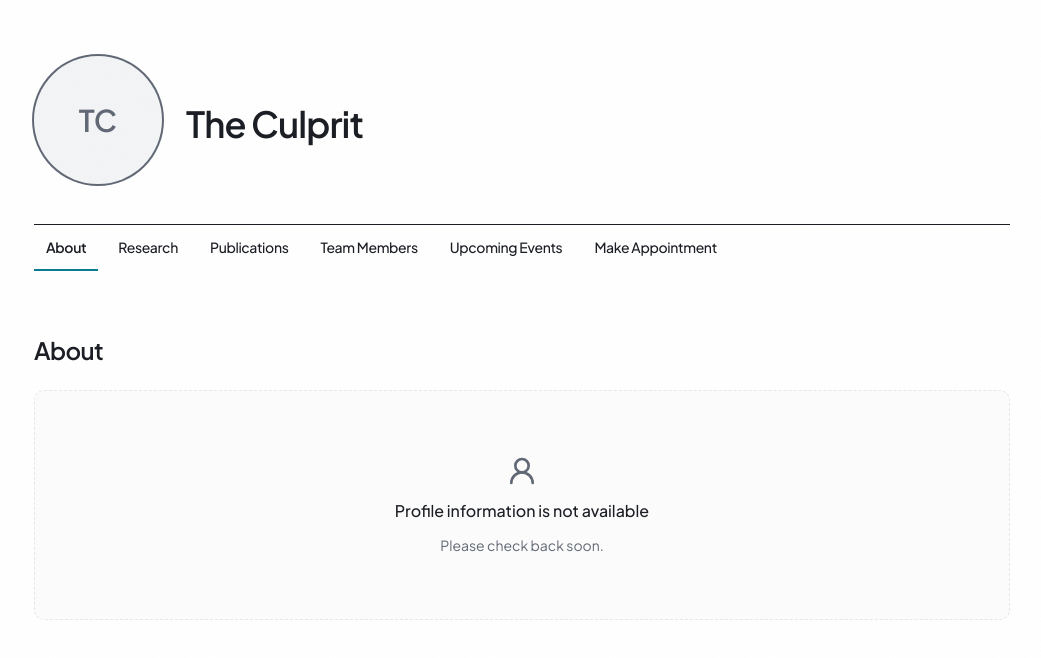
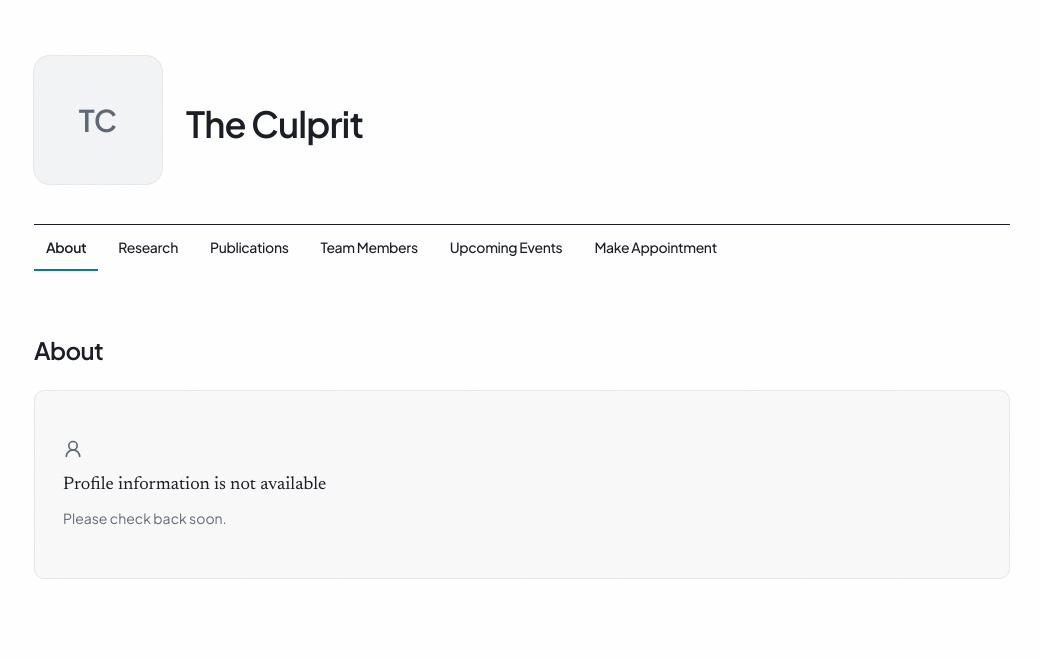
Before and after one commit to Wyco68/CulpritWeb, a Next.js app: page / in a window 1280 px wide. Shown: the top 658 px of the page, without its empty margins (118-1159 px from the left). Built offline with nearby package versions, Linux system fonts and the light colour scheme; no server answers; the database is empty.

Commit message:
feat: restyle shared cards, avatars, tables, empty states and status pills

```diff
--- a/src/modules/shared/ui/avatar.tsx
+++ b/src/modules/shared/ui/avatar.tsx
@@ -5,7 +5,9 @@ import Image from 'next/image';
 
 import { cn } from '@/modules/shared/lib/utils';
 
-// Circular avatar with a subtle ring, per the Figma prototype's profile-photo treatment. Uses
+// Portrait frame with a hairline edge. Defaults to a rounded square rather than a circle: a
+// circular crop is the default everywhere on the web, and a squircle reads as a considered
+// editorial portrait instead — `shape="circle"` is still available where a circle is wanted. Uses
 // next/image: the R2 photo host is allow-listed in next.config.ts's remotePatterns (derived from
 // R2_PUBLIC_URL). Client component so a failed load (host not allow-listed, R2_PUBLIC_URL unset in
 // this environment, photo deleted, etc.) can fall back to the initials placeholder instead of
@@ -19,8 +21,18 @@ export interface AvatarProps {
   /** Fallback initials shown when there is no photo. */
   fallback: string;
   size?: 'sm' | 'md' | 'lg';
+  /** Portrait framing. Defaults to the squircle; `circle` is opt-in. */
+  shape?: 'squircle' | 'circle';
   className?: string;
 }
+
+// Concentric radii — the larger the frame, the softer its corner, so a big portrait and a small
+// one look like the same object at two scales instead of two different components.
+const SHAPE_CLASSES: Record<'sm' | 'md' | 'lg', string> = {
+  sm: 'rounded-[6px]',
+  md: 'rounded-[10px]',
+  lg: 'rounded-[16px]',
+};
 
 const SIZE_CLASSES: Record<NonNullable<AvatarProps['size']>, string> = {
   sm: 'size-10 text-sm',
@@ -36,10 +48,20 @@ const FIXED_PIXEL_SIZES: Record<'sm' | 'md', number> = {
   md: 64,
 };
 
-export function Avatar({ src, alt, fallback, size = 'md', className }: AvatarProps) {
+export function Avatar({
+  src,
+  alt,
+  fallback,
+  size = 'md',
+  shape = 'squircle',
+  className,
+}: AvatarProps) {
   const [failed, setFailed] = useState(false);
+  // A hairline `currentColor` edge at low alpha, so the frame reads correctly on the ink masthead
+  // and on the paper page without each caller having to know which surface it is sitting on.
   const base = cn(
-    'shrink-0 overflow-hidden rounded-full ring-2 ring-navy-foreground/20',
+    'shrink-0 overflow-hidden ring-1 ring-current/15',
+    shape === 'circle' ? 'rounded-full' : SHAPE_CLASSES[size],
     SIZE_CLASSES[size],
     className,
   );
--- a/src/modules/shared/ui/card.tsx
+++ b/src/modules/shared/ui/card.tsx
@@ -3,13 +3,19 @@ import { cn } from '@/modules/shared/lib/utils';
 
 // shadcn/ui `new-york` Card family, owned by the repo (copied, not a black-box dependency).
 // data-slot attributes are the styling hook per the component system convention.
+//
+// The default no longer carries a shadow. Border + shadow + white fill on every card is the stock
+// card look, and applying elevation everywhere means elevation communicates nothing. A card here
+// is a flat panel on the page; anything that genuinely floats above the page (dialogs, menus)
+// opts into `shadow-raised` explicitly — a warm, diffused, single-light-source shadow rather than
+// the generic black one.
 
 function Card({ className, ...props }: React.ComponentProps<'div'>) {
   return (
     <div
       data-slot="card"
       className={cn(
-        'rounded-lg border border-border bg-background text-foreground shadow-sm',
+        'rounded-lg border border-border bg-background text-foreground',
         className,
       )}
       {...props}
@@ -21,7 +27,7 @@ function CardHeader({ className, ...props }: React.ComponentProps<'div'>) {
   return (
     <div
       data-slot="card-header"
-      className={cn('flex flex-col gap-1.5 p-5', className)}
+      className={cn('flex flex-col gap-2 p-6', className)}
       {...props}
     />
   );
@@ -31,7 +37,7 @@ function CardTitle({ className, ...props }: React.ComponentProps<'h3'>) {
   return (
     <h3
       data-slot="card-title"
-      className={cn('text-base font-semibold leading-tight tracking-tight', className)}
+      className={cn('text-balance font-serif text-lg leading-tight text-foreground', className)}
       {...props}
     />
   );
@@ -41,21 +47,21 @@ function CardDescription({ className, ...props }: React.ComponentProps<'p'>) {
   return (
     <p
       data-slot="card-description"
-      className={cn('text-sm text-muted-foreground', className)}
+      className={cn('text-pretty text-sm leading-relaxed text-muted-foreground', className)}
       {...props}
     />
   );
 }
 
 function CardContent({ className, ...props }: React.ComponentProps<'div'>) {
-  return <div data-slot="card-content" className={cn('p-5 pt-0', className)} {...props} />;
+  return <div data-slot="card-content" className={cn('p-6 pt-0', className)} {...props} />;
 }
 
 function CardFooter({ className, ...props }: React.ComponentProps<'div'>) {
   return (
     <div
       data-slot="card-footer"
-      className={cn('flex items-center gap-3 p-5 pt-0', className)}
+      className={cn('flex items-center gap-3 p-6 pt-0', className)}
       {...props}
     />
   );
--- a/src/modules/shared/ui/empty-state.tsx
+++ b/src/modules/shared/ui/empty-state.tsx
@@ -1,11 +1,24 @@
 import type { LucideIcon } from 'lucide-react';
 import { cn } from '@/modules/shared/lib/utils';
 
-// Reusable "nothing here yet" / disabled-state panel — used for empty lists (no research yet, no
-// publications yet) and admin-gated content (Upcoming Events hidden).
+// Reusable "nothing here yet" panel — used for empty lists (no research yet, no publications yet)
+// and for the not-found page.
+//
+// Two deliberate changes from the earlier version:
+//
+// 1. No `role="status"`. This is static, server-rendered content that is present on first paint,
+//    not a live region that updates — announcing it as a status message is a misuse of the role
+//    and interrupts screen-reader users for something the document already says.
+// 2. The icon is optional and left off on the public tabs. A flask for research, a compass for a
+//    404 and a magnifying glass for a search are decorative metaphors that carry no information
+//    the sentence beneath them doesn't already carry. The admin tables keep theirs, where a dense
+//    working screen benefits from a non-text landmark.
+//
+// Left-aligned rather than centred: it sits in a reading column, and centred body copy in a
+// left-aligned document reads as a template rather than a considered state.
 
 export interface EmptyStateProps {
-  icon: LucideIcon;
+  icon?: LucideIcon;
   title: string;
   description?: string;
   className?: string;
@@ -14,15 +27,18 @@ export interface EmptyStateProps {
 export function EmptyState({ icon: Icon, title, description, className }: EmptyStateProps) {
   return (
     <div
-      role="status"
       className={cn(
-        'flex flex-col items-center gap-3 rounded-lg border border-dashed border-border bg-muted/30 px-6 py-16 text-center',
+        'flex flex-col items-start gap-2 rounded-lg border border-border bg-muted/50 px-7 py-12',
         className,
       )}
     >
-      <Icon className="size-8 text-muted-foreground" aria-hidden="true" />
-      <p className="text-base font-medium text-foreground">{title}</p>
-      {description && <p className="max-w-sm text-sm text-muted-foreground">{description}</p>}
+      {Icon && <Icon className="mb-1 size-5 text-muted-foreground" aria-hidden="true" />}
+      <p className="font-serif text-lg text-foreground">{title}</p>
+      {description && (
+        <p className="max-w-[58ch] text-pretty text-sm leading-relaxed text-muted-foreground">
+          {description}
+        </p>
+      )}
     </div>
   );
 }
--- a/src/modules/shared/ui/page-skeleton.tsx
+++ b/src/modules/shared/ui/page-skeleton.tsx
@@ -1,6 +1,6 @@
 import { cn } from '@/modules/shared/lib/utils';
 
-// Generic content placeholder for route-level `loading.tsx` boundaries. The navy header/tab bar
+// Generic content placeholder for route-level `loading.tsx` boundaries. The masthead header/tab bar
 // lives in the layout and stays mounted across tab switches, so a skeleton only ever stands in
 // for the `<main>` content — a heading bar plus a few text rows, matching the shape every tab
 // renders. Purely decorative: the bars are hidden from assistive tech and a single polite status
--- a/src/modules/shared/ui/status-pill.tsx
+++ b/src/modules/shared/ui/status-pill.tsx
@@ -1,13 +1,17 @@
 import { Ban, CalendarCheck2 } from 'lucide-react';
 import { cn } from '@/modules/shared/lib/utils';
 
-// The one canonical appointment-status pill, reused everywhere the lifecycle is shown (public
+// The one canonical appointment-status marker, reused everywhere the lifecycle is shown (public
 // Upcoming Events, admin Manage Appointments). Status is conveyed by icon + text label, never
-// color alone (WCAG 2.1 AA — "use of color"). Works in Server Components too — plain literal
-// strings, no client-only i18n context required.
+// colour alone (WCAG 2.1 AA §1.4.1, "use of colour").
 //
 // Only two states exist: every appointment is admin-declared, so there is nothing to be pending,
 // approved, declined, or booked — it is either `scheduled` or `cancelled`.
+//
+// Deliberately drops the emerald/slate palette it used to carry. Emerald was a second accent in a
+// design that has exactly one, and it came with a `dark:` variant for a dark mode this site does
+// not have and will not get. The distinction is now carried by the design's own tokens: an
+// active item marked in the accent, an inactive one receded into the muted foreground.
 
 export type AppointmentStatus = 'scheduled' | 'cancelled';
 
@@ -17,13 +21,14 @@ const STATUS_STYLES: Record<
 > = {
   scheduled: {
     icon: CalendarCheck2,
-    dot: 'bg-emerald-500',
-    text: 'text-emerald-700 dark:text-emerald-400',
+    dot: 'bg-accent',
+    text: 'text-foreground',
     label: 'Scheduled',
   },
   cancelled: {
     icon: Ban,
-    dot: 'bg-slate-400',
+    // Hollow rather than filled — an outline reads as "no longer live" before the label is read.
+    dot: 'bg-transparent ring-1 ring-current',
     text: 'text-muted-foreground',
     label: 'Cancelled',
   },
@@ -40,7 +45,9 @@ export function StatusPill({ status, className }: StatusPillProps) {
   return (
     <span
       className={cn(
-        'inline-flex items-center gap-1.5 rounded-full border border-border bg-muted/50 px-2.5 py-1 text-xs font-medium',
+        // Squared, not a rounded pill: the pill badge is the single most recognisable stock
+        // component shape on the web, and a tighter radius sits inside this design's radius scale.
+        'inline-flex items-center gap-1.5 rounded-xs border border-border bg-muted px-2 py-1 text-xs font-medium',
         text,
         className,
       )}
--- a/src/modules/shared/ui/table.tsx
+++ b/src/modules/shared/ui/table.tsx
@@ -44,7 +44,10 @@ export function TableHead({ className, ...props }: React.ComponentProps<'th'>) {
       data-slot="table-head"
       scope="col"
       className={cn(
-        'h-10 whitespace-nowrap px-4 text-left align-middle text-xs font-semibold uppercase tracking-wide text-muted-foreground',
+        // Sentence case, not all-caps. Uppercase letter-spaced heads were the same treatment the
+        // site used for section headings, which flattened the difference between "this names a
+        // column" and "this names a section" — and all-caps is measurably slower to read.
+        'h-11 whitespace-nowrap px-4 text-left align-middle text-xs font-semibold text-muted-foreground',
         className,
       )}
       {...props}
@@ -56,7 +59,7 @@ export function TableCell({ className, ...props }: React.ComponentProps<'td'>) {
   return (
     <td
       data-slot="table-cell"
-      className={cn('px-4 py-3 align-middle', className)}
+      className={cn('px-4 py-3.5 align-middle', className)}
       {...props}
     />
   );
```
